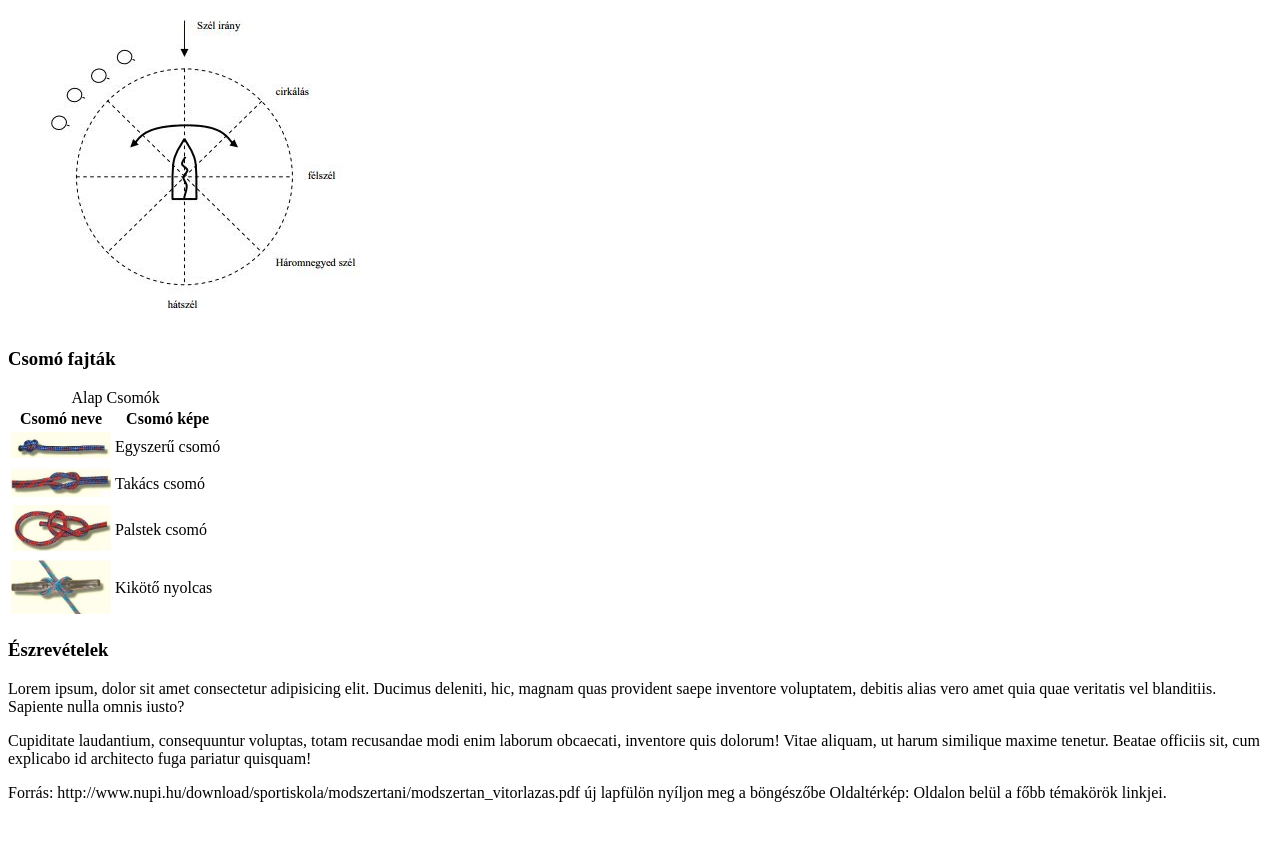
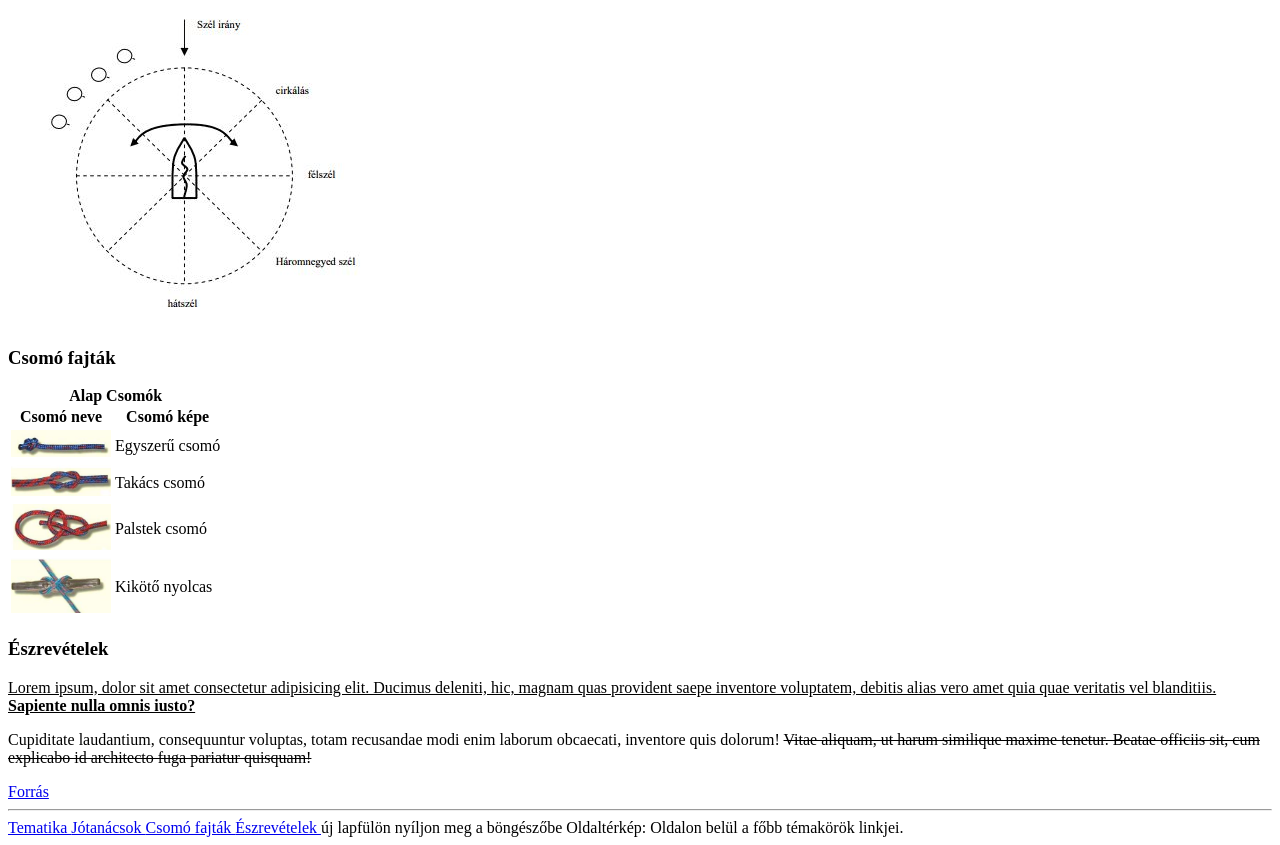
Before and after one commit to ST-DVD/-rai--munka--250911IRU, a plain HTML site: page index.html in a window 1280 px wide. Shown: the part 651-1496 px from the top of the page. Before the commit the page ends 1461 px from the top, so only its background shows below. Drawn offline with Linux system fonts and the light colour scheme.

Commit message:
Ez a legújabb és legjobb

```diff
--- a/index.html
+++ b/index.html
@@ -37,7 +37,7 @@
     <li>fordulás</li>
     <li>perdülés</li>
 </ol>
-    <h4>Jótanácsok</h4>
+    <h3 id="jo">Jótanácsok</h3>
 <P>
     A tanítás első lépése mindig a szélirány történjen. Tanítsuk meg a gyerekeknek,milyen módon milyen eszközökkel
 </P>
@@ -47,9 +47,11 @@
 <p>A gyakorlati bemutatás a már említett tároló kocsin lévő felszerelt hajóval történjen. A tanítás során mindig térjünk ki a szél irányának és a haladási iránynak a viszonyára, valamint a vitorla beállítására is (pl.: hátszél: hátulról fúj a szél, teljesen kiengedem a vitorlát).</p>
 <img src ="forrás/szelirany.JPG" alt="szélirány" title= "szélirányok">
 
-<h3>Csomó fajták</h3>
+<h3 id="cs">Csomó fajták</h3>
 <table>
-    <caption>Alap Csomók</caption>
+    <caption>
+        <b>Alap Csomók</b>
+    </caption>
     <tr>
         <th>Csomó neve</th>
         <th>Csomó képe</th>
@@ -82,26 +84,42 @@
     </tr>
 </table>
 
-<h3>Észrevételek</h3>
+
+<h3 id="es">Észrevételek</h3>
 <!-- lorem*2-->
 <!--p*2>lorem-->
-<p>Lorem ipsum, dolor sit amet consectetur adipisicing elit. Ducimus deleniti, hic, magnam quas provident saepe inventore voluptatem, debitis alias vero amet quia quae veritatis vel blanditiis. Sapiente nulla omnis iusto?</p>
-<p>Cupiditate laudantium, consequuntur voluptas, totam recusandae modi enim laborum obcaecati, inventore quis dolorum! Vitae aliquam, ut harum similique maxime tenetur. Beatae officiis sit, cum explicabo id architecto fuga pariatur quisquam!</p>
+<p>
+    <ins>
+        Lorem ipsum, dolor sit amet consectetur adipisicing elit. Ducimus deleniti, hic, magnam quas provident saepe inventore voluptatem, debitis alias vero amet quia quae veritatis vel blanditiis. <strong>Sapiente nulla omnis iusto?</strong>
+    </ins>
+</p>
 
+<p>
+    Cupiditate laudantium, consequuntur voluptas, totam recusandae modi enim laborum obcaecati, inventore quis dolorum!
+    <del>Vitae aliquam, ut harum similique maxime tenetur. Beatae officiis sit, cum explicabo id architecto fuga pariatur quisquam!</del>
+</p>
 
+<a href="http://www.nupi.hu/download/sportiskola/modszertani/modszertan_vitorlazas.pdf" target="_blank">
 
+Forrás
 
+</a>
 
+<hr>
 
+    <a href="#te">
+            Tematika
+</a>
+    <a href="#jo">
+            Jótanácsok
+</a>
+    <a href="#cs">
+            Csomó fajták
+</a>
+    <a href="#es">
+            Észrevételek
+</a>
 
-
-
-
-
-
-
-
-
-Forrás: http://www.nupi.hu/download/sportiskola/modszertani/modszertan_vitorlazas.pdf új lapfülön nyíljon meg a böngészőbe
+új lapfülön nyíljon meg a böngészőbe
 
 Oldaltérkép: Oldalon belül a főbb témakörök linkjei.
```
